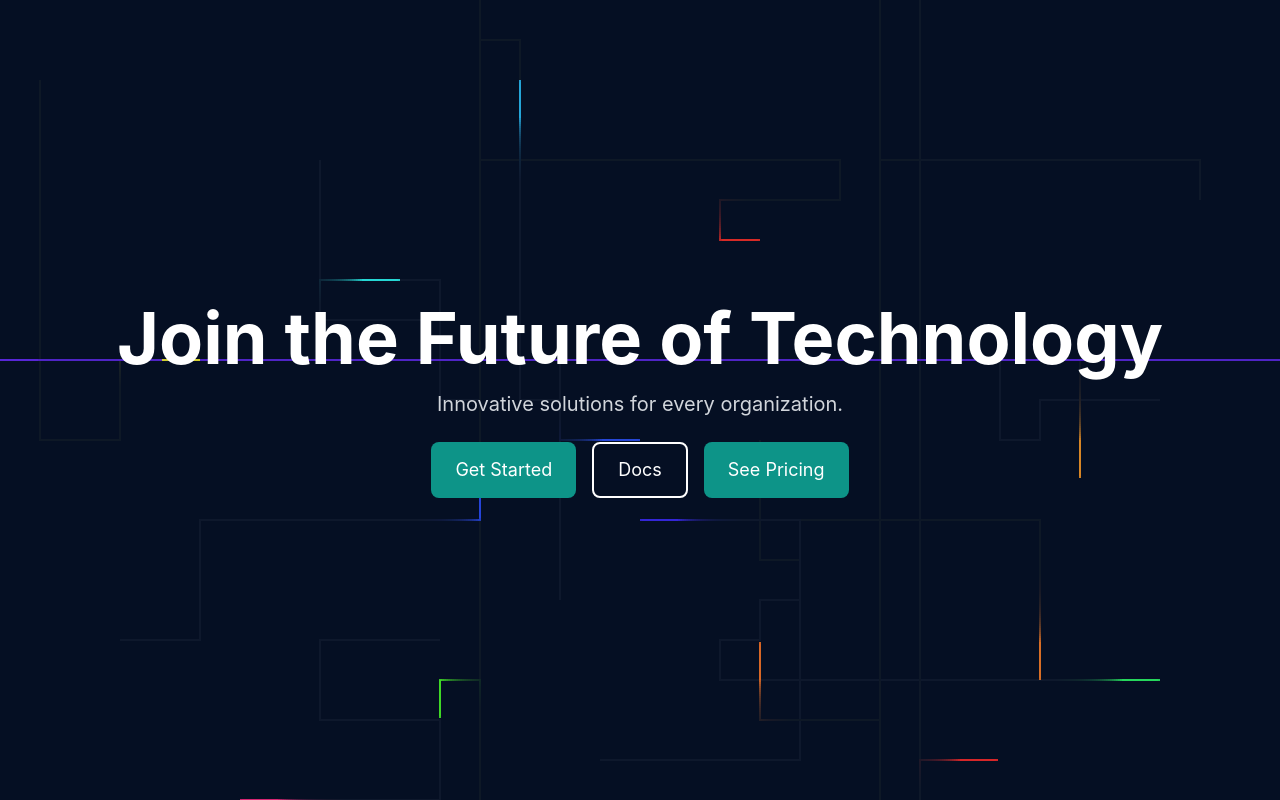
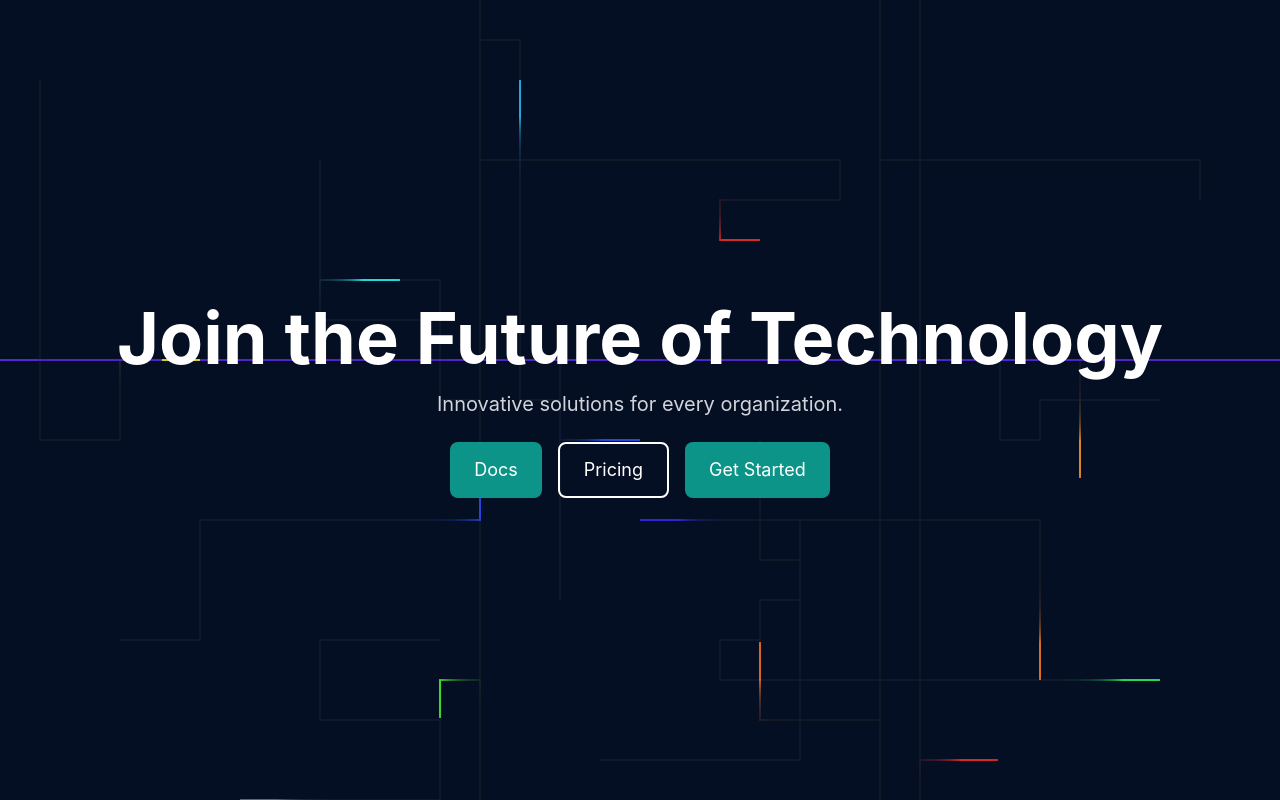
Before and after one commit to BaslaelWorkineh/ML-with-GUI, a Nuxt app: page / in a window 1280 px wide. Built offline with nearby package versions, Linux system fonts and the light colour scheme.

Commit message:
order of buttons inhero corrected

```diff
--- a/pages/index.vue
+++ b/pages/index.vue
@@ -15,22 +15,22 @@
         <p class="mt-4 text-lg lg:text-xl text-gray-300">Innovative solutions for every organization.</p>
         <div class="mt-6 flex flex-wrap gap-4 justify-center">
   <button
-    @click="goToTrainMl"
+    @click="goToDocs"
     class="bg-teal-600 hover:bg-teal-700 py-3 px-6 rounded-lg text-lg w-full sm:w-auto text-center"
-  >
-    Get Started
-  </button>
-  <button
-    @click="goToDocs"
-    class="bg-transparent border-2 border-white py-3 px-6 rounded-lg text-lg hover:bg-white hover:text-gray-900 w-full sm:w-auto text-center"
   >
     Docs
   </button>
   <button
     @click="goToPricing"
+    class="bg-transparent border-2 border-white py-3 px-6 rounded-lg text-lg hover:bg-white hover:text-gray-900 w-full sm:w-auto text-center"
+  >
+    Pricing
+  </button>
+  <button
+    @click="goToTrainMl"
     class="bg-teal-600 hover:bg-teal-700 py-3 px-6 rounded-lg text-lg w-full sm:w-auto text-center"
   >
-    See Pricing
+    Get Started
   </button>
 </div>
 
```
